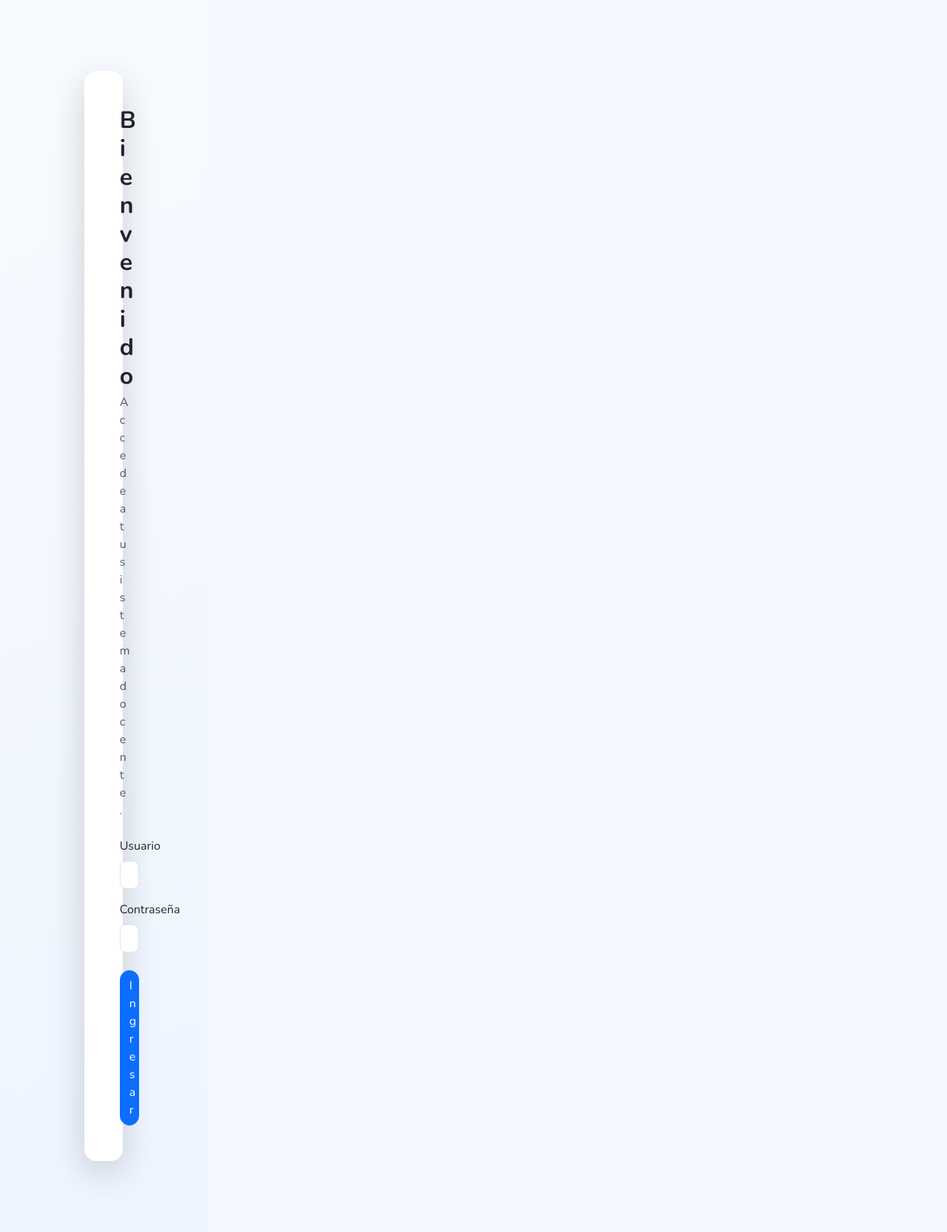
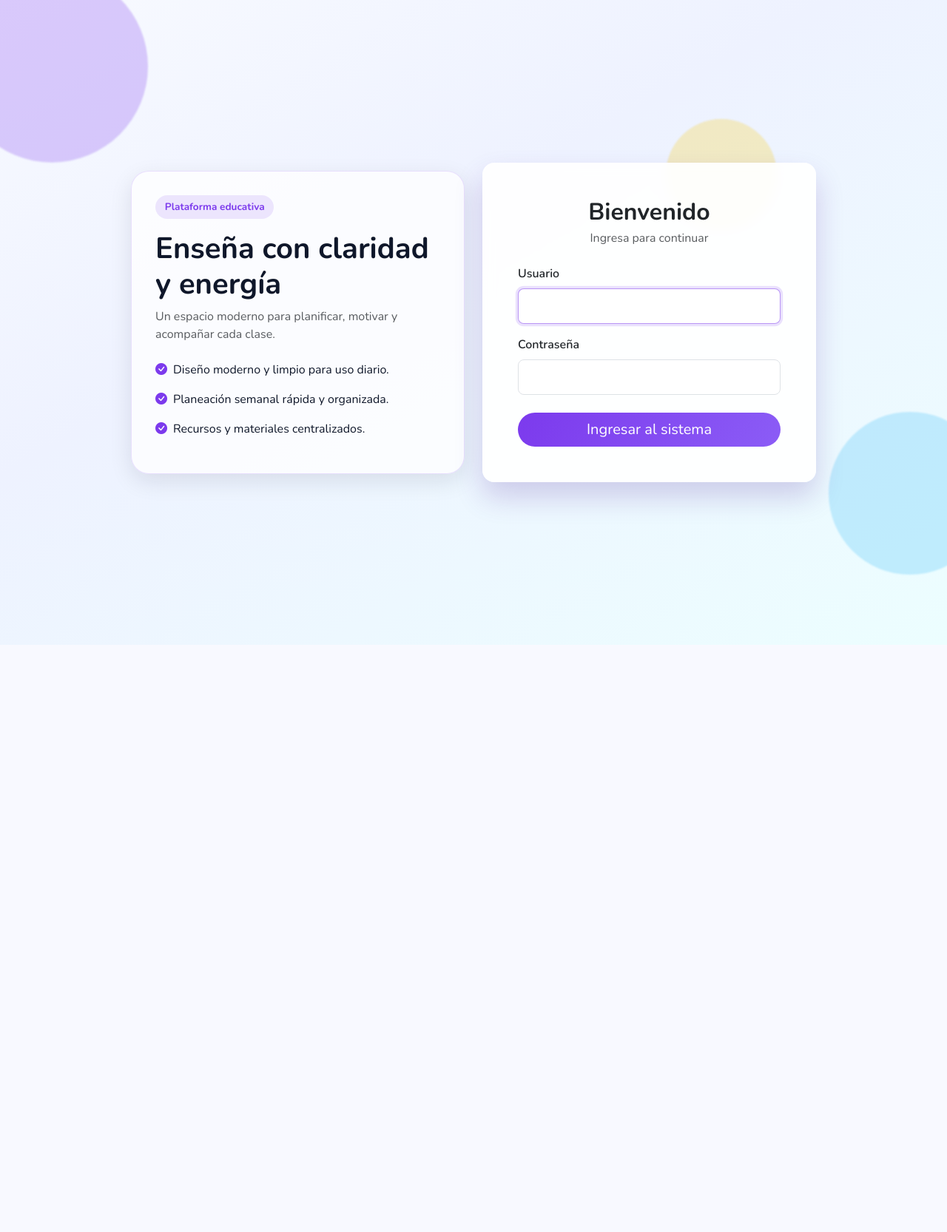
Before and after one commit to rgmora99/docente_cr, a Django app: page / in a window 1280 px wide. Shown: the whole page at 74% size. After the commit the page ends 779 px from the top, so only its background shows below. Run offline with Django 5.2, Linux system fonts and the light colour scheme.

Commit message:
Mejorar login desktop y separar UI en servicios reutilizables

```diff
--- a/config/settings.py
+++ b/config/settings.py
@@ -39,6 +39,7 @@ TEMPLATES = [
                 'django.template.context_processors.request',
                 'django.contrib.auth.context_processors.auth',
                 'django.contrib.messages.context_processors.messages',
+                'core.context_processors.ui_theme',
             ],
         },
     },
--- /dev/null
+++ b/core/context_processors.py
@@ -0,0 +1,7 @@
+from .services.ui_theme_service import UIThemeService
+
+
+def ui_theme(_request):
+    return {
+        'ui_theme': UIThemeService.get_theme_tokens(),
+    }
--- /dev/null
+++ b/core/services/__init__.py
@@ -0,0 +1 @@
+"""Service layer for reusable business and UI data logic."""
--- a/core/static/core/css/styles.css
+++ b/core/static/core/css/styles.css
@@ -1,72 +1,91 @@
 :root {
-  --bg: #f4f7ff;
-  --sidebar: #ffffff;
-  --text: #1f2937;
+  --purple: #7C3AED;
+  --cyan: #38BDF8;
+  --yellow: #FACC15;
+  --pink: #F472B6;
+  --mint: #34D399;
+  --light: #F8FAFC;
+  --text: #0f172a;
+  --muted: #64748b;
 }
 
 body {
   font-family: 'Nunito', sans-serif;
-  background: var(--bg);
+  background: var(--light);
   color: var(--text);
 }
 
-.app-shell {
+.text-brand { color: var(--purple) !important; }
+
+.app-shell.with-sidebar {
   min-height: 100vh;
   display: grid;
-  grid-template-columns: 280px 1fr;
+  grid-template-columns: 280px minmax(0, 1fr);
+}
+
+.app-shell.no-sidebar {
+  min-height: 100vh;
+  display: block;
 }
 
 .sidebar {
-  background: var(--sidebar);
-  border-right: 1px solid #e5e7eb;
+  background: #ffffff;
+  border-right: 1px solid #e2e8f0;
 }
 
 .sidebar .nav-link {
   border-radius: 999px;
-  color: #4b5563;
-  padding: 0.6rem 1rem;
+  color: #475569;
+  padding: 0.7rem 1rem;
   transition: all .25s ease;
 }
 
 .sidebar .nav-link:hover {
-  background: #eef2ff;
-  color: #1d4ed8;
+  background: rgba(124, 58, 237, 0.1);
+  color: var(--purple);
   transform: translateX(4px);
 }
 
 .content-area {
-  background: linear-gradient(160deg, #f8fbff 0%, #eef5ff 100%);
+  background: linear-gradient(160deg, #f8faff 0%, #eef7ff 100%);
+}
+
+.soft-panel {
+  background: #ffffff;
+  box-shadow: 0 12px 24px rgba(71, 85, 105, 0.1);
 }
 
 .feature-card {
   border-radius: 1.2rem;
-  color: #fff;
+  color: white;
   transition: transform .25s ease, box-shadow .25s ease;
+  box-shadow: 0 14px 22px rgba(15, 23, 42, 0.14);
 }
 
 .feature-card:hover {
   transform: translateY(-6px);
-  box-shadow: 0 16px 28px rgba(15, 23, 42, 0.18);
+  box-shadow: 0 22px 30px rgba(15, 23, 42, 0.20);
 }
 
-.c1 { background: linear-gradient(120deg, #2563eb, #4f46e5); }
-.c2 { background: linear-gradient(120deg, #f97316, #ea580c); }
-.c3 { background: linear-gradient(120deg, #10b981, #059669); }
-.c4 { background: linear-gradient(120deg, #db2777, #be185d); }
+.accent-purple { background: linear-gradient(120deg, var(--purple), #6d28d9); }
+.accent-cyan { background: linear-gradient(120deg, var(--cyan), #0ea5e9); }
+.accent-yellow { background: linear-gradient(120deg, var(--yellow), #eab308); color: #111827; }
+.accent-pink { background: linear-gradient(120deg, var(--pink), #ec4899); }
+.accent-mint { background: linear-gradient(120deg, var(--mint), #10b981); }
 
 .metric {
   display: flex;
   justify-content: space-between;
   align-items: center;
   padding: .75rem 0;
-  border-bottom: 1px solid #e5e7eb;
+  border-bottom: 1px solid #e2e8f0;
 }
 
 .metric:last-child { border-bottom: 0; }
 .metric strong { font-size: 1.4rem; }
 
 .planner-day {
-  background: #f3f7ff;
+  background: #f1f5ff;
 }
 
 .planner-day textarea {
@@ -74,23 +93,108 @@ body {
   resize: none;
 }
 
-.fade-in-up {
-  animation: fadeInUp .5s ease;
+/* Login */
+.login-page {
+  position: relative;
+  overflow: hidden;
+  min-height: 100vh;
+  background: linear-gradient(150deg, #f8faff 0%, #eef2ff 40%, #ecfeff 100%);
 }
 
-@keyframes fadeInUp {
-  from {
-    opacity: 0;
-    transform: translateY(12px);
-  }
-  to {
-    opacity: 1;
-    transform: translateY(0);
-  }
+.login-card {
+  background: rgba(255, 255, 255, 0.92);
+  backdrop-filter: blur(8px);
+  box-shadow: 0 20px 38px rgba(76, 29, 149, 0.20);
+}
+
+.login-promo {
+  background: rgba(255, 255, 255, 0.75);
+  border: 1px solid rgba(124, 58, 237, 0.15);
+  border-radius: 1.5rem;
+  padding: 2rem;
+  box-shadow: 0 10px 30px rgba(15, 23, 42, 0.1);
+}
+
+.chip {
+  display: inline-block;
+  padding: .35rem .8rem;
+  border-radius: 999px;
+  background: rgba(124, 58, 237, 0.12);
+  color: var(--purple);
+  font-weight: 700;
+  font-size: .85rem;
+}
+
+.btn-brand {
+  background: linear-gradient(120deg, var(--purple), #8b5cf6);
+  color: #fff;
+  border: none;
+}
+
+.btn-brand:hover {
+  color: #fff;
+  transform: translateY(-1px);
+}
+
+.form-control:focus {
+  border-color: rgba(124, 58, 237, 0.45);
+  box-shadow: 0 0 0 .2rem rgba(124, 58, 237, 0.15);
+}
+
+.shape {
+  position: absolute;
+  border-radius: 999px;
+  filter: blur(1px);
+  opacity: .25;
+  animation: float 7s ease-in-out infinite;
+}
+
+.shape-purple {
+  width: 260px;
+  height: 260px;
+  background: var(--purple);
+  top: -40px;
+  left: -60px;
+}
+
+.shape-cyan {
+  width: 220px;
+  height: 220px;
+  background: var(--cyan);
+  bottom: 10%;
+  right: -60px;
+  animation-delay: 1.5s;
+}
+
+.shape-yellow {
+  width: 150px;
+  height: 150px;
+  background: var(--yellow);
+  top: 20%;
+  right: 18%;
+  animation-delay: 2.5s;
+}
+
+.reveal-up {
+  animation: revealUp .55s ease both;
+}
+
+.delay-1 { animation-delay: .1s; }
+.delay-2 { animation-delay: .2s; }
+.delay-3 { animation-delay: .3s; }
+
+@keyframes revealUp {
+  from { opacity: 0; transform: translateY(12px); }
+  to { opacity: 1; transform: translateY(0); }
+}
+
+@keyframes float {
+  0%, 100% { transform: translateY(0); }
+  50% { transform: translateY(-14px); }
 }
 
 @media (max-width: 992px) {
-  .app-shell {
+  .app-shell.with-sidebar {
     grid-template-columns: 1fr;
   }
 
@@ -99,4 +203,8 @@ body {
     top: 0;
     z-index: 10;
   }
+
+  .shape-yellow {
+    right: -40px;
+  }
 }
--- a/core/static/core/js/app.js
+++ b/core/static/core/js/app.js
@@ -2,3 +2,10 @@ document.querySelectorAll('.feature-card').forEach((card) => {
   card.addEventListener('mouseenter', () => card.classList.add('shadow'));
   card.addEventListener('mouseleave', () => card.classList.remove('shadow'));
 });
+
+const prefersReducedMotion = window.matchMedia('(prefers-reduced-motion: reduce)').matches;
+if (prefersReducedMotion) {
+  document.querySelectorAll('.reveal-up').forEach((node) => {
+    node.style.animation = 'none';
+  });
+}
--- a/core/templates/core/base.html
+++ b/core/templates/core/base.html
@@ -4,7 +4,7 @@
 <head>
   <meta charset="utf-8">
   <meta name="viewport" content="width=device-width, initial-scale=1">
-  <title>{% block title %}Docente CR{% endblock %}</title>
+  <title>{% block title %}{{ ui_theme.brand_name }}{% endblock %}</title>
   <link rel="preconnect" href="https://fonts.googleapis.com">
   <link rel="preconnect" href="https://fonts.gstatic.com" crossorigin>
   <link href="https://fonts.googleapis.com/css2?family=Nunito:wght@400;600;700;800&display=swap" rel="stylesheet">
@@ -13,10 +13,11 @@
   <link href="{% static 'core/css/styles.css' %}" rel="stylesheet">
 </head>
 <body>
-<div class="app-shell">
+<div class="app-shell {% if request.user.is_authenticated %}with-sidebar{% else %}no-sidebar{% endif %}">
   {% if request.user.is_authenticated %}
   <aside class="sidebar d-flex flex-column p-4">
-    <h4 class="fw-bold text-primary"><i class="bi bi-journal-check me-2"></i>Docente CR</h4>
+    <h4 class="fw-bold text-brand mb-0"><i class="bi bi-journal-check me-2"></i>{{ ui_theme.brand_name }}</h4>
+    <small class="text-muted mt-1">Panel educativo inteligente</small>
     <nav class="nav flex-column mt-4 gap-2">
       <a class="nav-link" href="{% url 'dashboard' %}"><i class="bi bi-grid me-2"></i>Dashboard</a>
       <a class="nav-link" href="{% url 'weekly_planner' %}"><i class="bi bi-calendar-week me-2"></i>Planificador semanal</a>
@@ -30,7 +31,7 @@
   </aside>
   {% endif %}
 
-  <main class="content-area p-4 p-md-5">
+  <main class="content-area {% if request.user.is_authenticated %}p-4 p-md-5{% endif %}">
     {% block content %}{% endblock %}
   </main>
 </div>
--- a/core/templates/core/login.html
+++ b/core/templates/core/login.html
@@ -1,28 +1,57 @@
 {% extends 'core/base.html' %}
-{% block title %}Iniciar sesión | Docente CR{% endblock %}
+{% block title %}Iniciar sesión | {{ ui_theme.brand_name }}{% endblock %}
 {% block content %}
-<div class="container py-5">
-  <div class="row justify-content-center">
-    <div class="col-md-6 col-lg-5">
-      <div class="card border-0 shadow-lg rounded-4 fade-in-up">
+<section class="login-page">
+  <div class="shape shape-purple"></div>
+  <div class="shape shape-cyan"></div>
+  <div class="shape shape-yellow"></div>
+
+  <div class="container py-5 position-relative">
+    <div class="row justify-content-center align-items-center g-4 min-vh-100">
+      <div class="col-lg-5 d-none d-lg-block">
+        <div class="login-promo reveal-up">
+          <span class="chip">Plataforma educativa</span>
+          <h1 class="fw-bold mt-3">Enseña con claridad y energía</h1>
+          <p class="text-muted">Un espacio moderno para planificar, motivar y acompañar cada clase.</p>
+          <ul class="list-unstyled mt-4">
+            {% for item in login_highlights %}
+            <li class="d-flex align-items-start mb-3">
+              <i class="bi bi-check-circle-fill me-2 text-brand"></i>
+              <span>{{ item }}</span>
+            </li>
+            {% endfor %}
+          </ul>
+        </div>
+      </div>
+
+      <div class="col-md-8 col-lg-5">
+        <div class="card login-card border-0 rounded-4 reveal-up delay-1">
           <div class="card-body p-4 p-md-5">
+            <div class="text-center mb-4">
               <h2 class="fw-bold mb-1">Bienvenido</h2>
-          <p class="text-muted mb-4">Accede a tu sistema docente.</p>
-          <form method="post">
+              <p class="text-muted mb-0">Ingresa para continuar</p>
+            </div>
+
+            {% if form.errors %}
+            <div class="alert alert-danger rounded-3">Usuario o contraseña inválidos.</div>
+            {% endif %}
+
+            <form method="post" class="vstack gap-3">
               {% csrf_token %}
-            <div class="mb-3">
-              <label class="form-label">Usuario</label>
-              <input type="text" name="username" class="form-control rounded-3" required>
+              <div>
+                <label class="form-label fw-semibold">Usuario</label>
+                <input type="text" name="username" class="form-control form-control-lg rounded-3" required autofocus>
               </div>
-            <div class="mb-4">
-              <label class="form-label">Contraseña</label>
-              <input type="password" name="password" class="form-control rounded-3" required>
+              <div>
+                <label class="form-label fw-semibold">Contraseña</label>
+                <input type="password" name="password" class="form-control form-control-lg rounded-3" required>
               </div>
-            <button type="submit" class="btn btn-primary w-100 rounded-pill py-2">Ingresar</button>
+              <button type="submit" class="btn btn-brand btn-lg rounded-pill mt-2">Ingresar al sistema</button>
             </form>
           </div>
         </div>
       </div>
     </div>
   </div>
+</section>
 {% endblock %}
--- a/core/urls.py
+++ b/core/urls.py
@@ -1,9 +1,15 @@
 from django.urls import path
 from django.contrib.auth import views as auth_views
-from .views import DashboardView, WeeklyPlannerView, MaterialsView, PlanningGeneratorView
+from .views import (
+    TeacherLoginView,
+    DashboardView,
+    WeeklyPlannerView,
+    MaterialsView,
+    PlanningGeneratorView,
+)
 
 urlpatterns = [
-    path('', auth_views.LoginView.as_view(template_name='core/login.html'), name='login'),
+    path('', TeacherLoginView.as_view(), name='login'),
     path('dashboard/', DashboardView.as_view(), name='dashboard'),
     path('planificador-semanal/', WeeklyPlannerView.as_view(), name='weekly_planner'),
     path('materiales/', MaterialsView.as_view(), name='materials'),
--- a/core/views.py
+++ b/core/views.py
@@ -1,6 +1,18 @@
-from datetime import date, timedelta
+from django.contrib.auth.views import LoginView
 from django.contrib.auth.mixins import LoginRequiredMixin
 from django.views.generic import TemplateView
+from .services.dashboard_service import DashboardService
+from .services.ui_theme_service import UIThemeService
+
+
+class TeacherLoginView(LoginView):
+    template_name = 'core/login.html'
+    redirect_authenticated_user = True
+
+    def get_context_data(self, **kwargs):
+        context = super().get_context_data(**kwargs)
+        context['login_highlights'] = UIThemeService.get_login_highlights()
+        return context
 
 
 class DashboardView(LoginRequiredMixin, TemplateView):
@@ -8,22 +20,7 @@ class DashboardView(LoginRequiredMixin, TemplateView):
 
     def get_context_data(self, **kwargs):
         context = super().get_context_data(**kwargs)
-        today = date.today()
-        context['next_activities'] = [
-            {'title': 'Revisión de tareas 7°A', 'date': today + timedelta(days=1)},
-            {'title': 'Laboratorio de ciencias 8°B', 'date': today + timedelta(days=2)},
-            {'title': 'Evaluación diagnóstica 9°C', 'date': today + timedelta(days=4)},
-        ]
-        context['recent_materials'] = [
-            'Guía de lectura comprensiva',
-            'Presentación: Ecosistemas de Costa Rica',
-            'Rúbrica de trabajo colaborativo',
-        ]
-        context['weekly_summary'] = {
-            'classes': 24,
-            'materials_uploaded': 6,
-            'pending_assessments': 3,
-        }
+        context.update(DashboardService.get_dashboard_payload())
         return context
 
 
```
Also changed, not shown: core/services/dashboard_service.py (added, +52 -0 lines), core/services/ui_theme_service.py (added, +24 -0 lines), core/templates/core/components/feature_card.html (added, +12 -0 lines), core/templates/core/dashboard.html (+8 -41 lines), README.md. Lines whose indentation alone changed are shown as unchanged.
